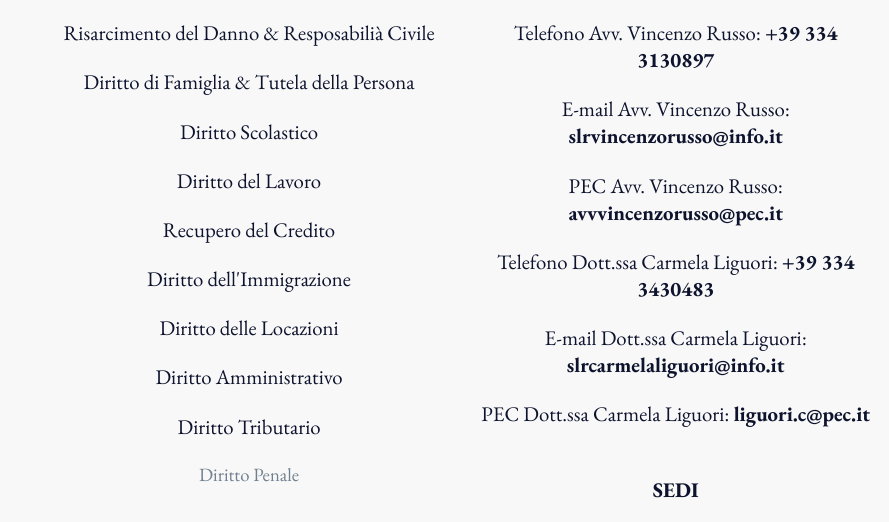
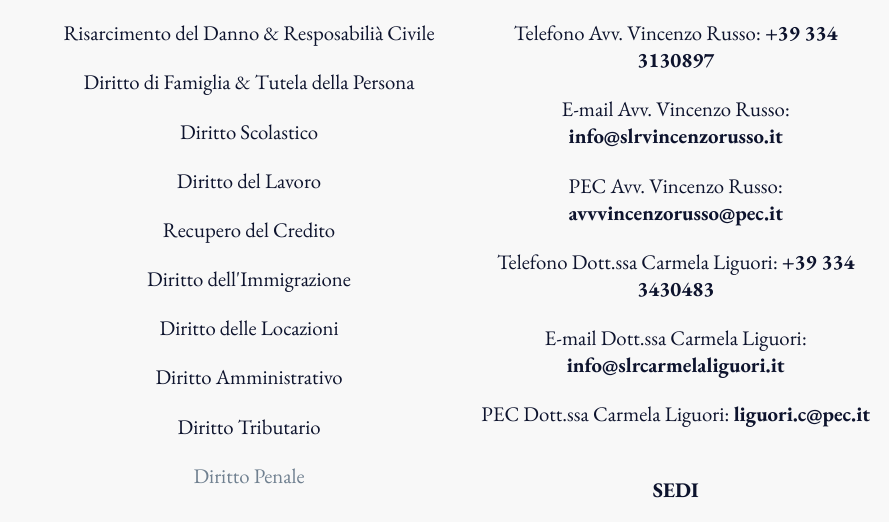
Before and after one commit to VinCarmel/WebSite, a plain HTML site: page contatti.html in a window 1280 px wide. Shown: the part 1704-2226 px from the top of the page, 391-1280 px from the left. Drawn offline with Linux system fonts and the light colour scheme.

Commit message:
Update contatti.html

```diff
--- a/contatti.html
+++ b/contatti.html
@@ -211,7 +211,7 @@
                     <a class="a-4" href="diritto-tributario.html">
                         <p class="p-4">Diritto Tributario</p>
                     </a>
-                    <p class="p-4" style="color: slategrey; font-size: 0.9em;">Diritto Penale</p>
+                    <p class="p-4" style="color: slategrey; font-size: 1em;">Diritto Penale</p>
 
                 </div>
 
@@ -221,7 +221,7 @@
                             <b>+39 334 3130897</b></a>
                     </p>
                     <p class="p-4">E-mail Avv. Vincenzo Russo: <a class="a-4" href="mailto:avvocatovincenzo.vrusso@gmail.com">
-                            <b>slrvincenzorusso@info.it</b></a>
+                            <b>info@slrvincenzorusso.it</b></a>
                     </p>
                     <p class="p-4">PEC Avv. Vincenzo Russo: <a class="a-4" href="mailto:avvvincenzorusso@pec.it">
                         <b>avvvincenzorusso@pec.it</b></a>
@@ -230,7 +230,7 @@
                         <b>+39 334 3430483</b></a>
                     </p>
                     <p class="p-4">E-mail Dott.ssa Carmela Liguori: <a class="a-4" href="mailto:liguoricarmela2@gmail.com">
-                            <b>slrcarmelaliguori@info.it</b></a>
+                            <b>info@slrcarmelaliguori.it</b></a>
                     </p>
 
                     <p class="p-4">PEC Dott.ssa Carmela Liguori: <a class="a-4" href="mailto:liguori.c@pec.it">
```
